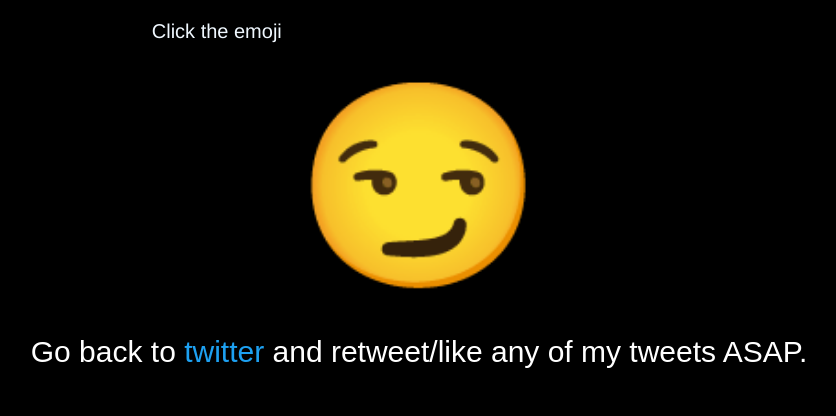
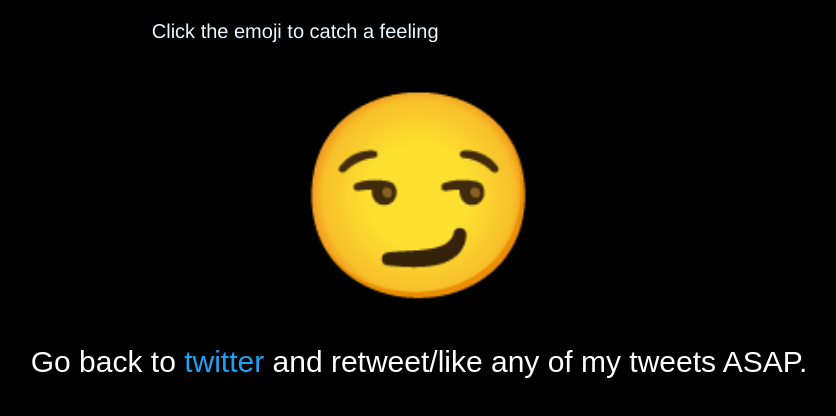
Before and after one commit to malcolmdurosaye/biotesttwitter, a plain HTML site: page index.html in a window 1280 px wide. Shown: the whole page, without its empty margins (221-1057 px from the left). Drawn offline with Linux system fonts and the light colour scheme.

Commit message:
Update index.html

```diff
--- a/index.html
+++ b/index.html
@@ -4,7 +4,7 @@
     <meta charset="UTF-8">
     <meta name="viewport" content="width=device-width, initial-scale=1.0">
     <meta http-equiv="X-UA-Compatible" content="ie=edge">
-    <title>Document</title>
+    <title>bio</title>
     <style>
         body{
             background: black;
@@ -16,7 +16,7 @@
             font-family:sans-serif;
             text-align: center;
             max-width: 100%;
-            padding:20px;
+            padding:30px;
         }
         #emoji{
             font-size:200px;
@@ -58,7 +58,7 @@
                 text-align: center;
                 color:white;
                 font-size: 1.063em;
-                padding:20px;
+                padding:30px;
             }
 
             #emoji{
@@ -71,7 +71,7 @@
 </head>
 <body>
     <div class="animation">
-        <p>Click the emoji</p>
+        <p>Click the emoji to catch a feeling</p>
     </div>
     <div class= "container">
     <p ><a id="emoji" href="https://www.youtube.com/channel/UCYOYSSYSY3rhGQy5C6fSqgg" target="_blank">&#128527</a></p>
```
